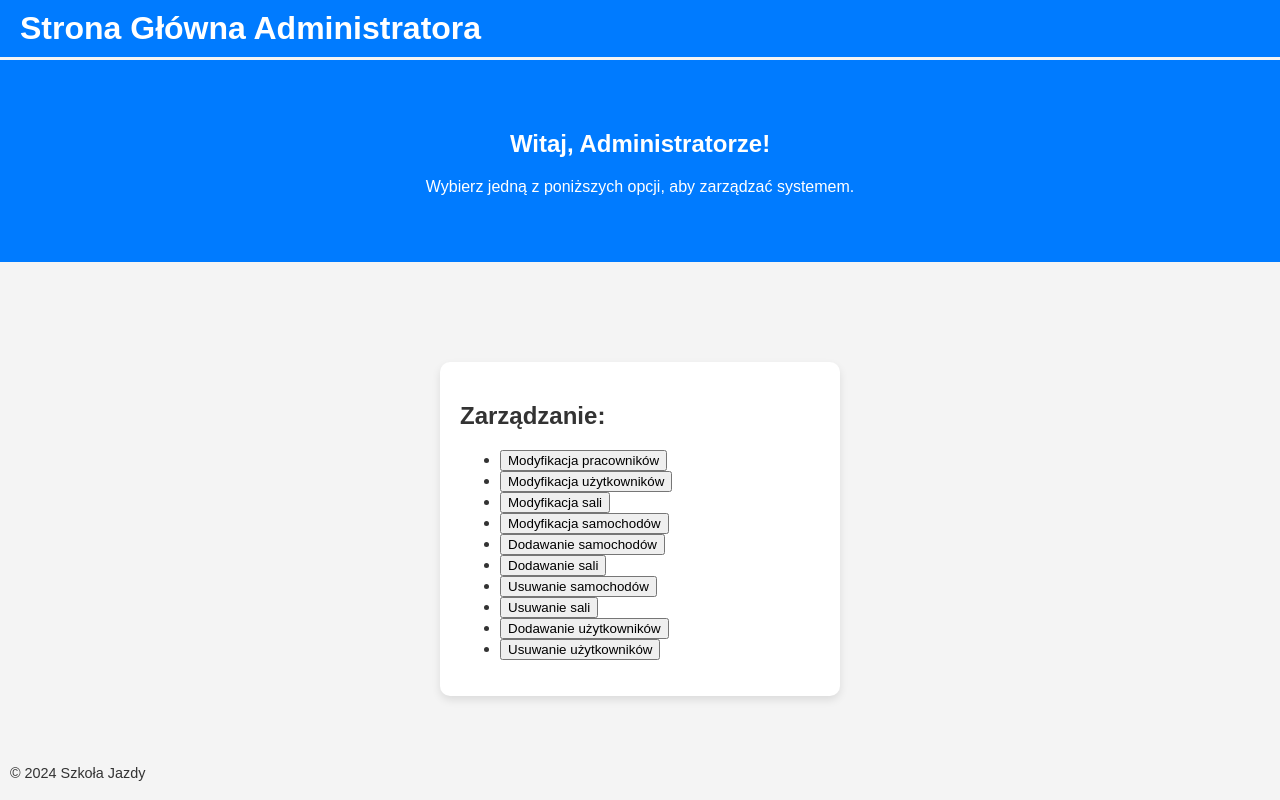
After one commit to tobiaszrolla/BazyDanych, a Django app: page /Hadmin/ in a window 1280 px wide. The commit adds this page. Run offline with Django 5.2, Linux system fonts and the light colour scheme.

Commit message:
Strona główna dla intrukotra i Admina

```diff
--- /dev/null
+++ b/Backend/bazy/szkola_jazdy/static/szkola_jazdy/js/Hadmin.js
@@ -0,0 +1,4 @@
+// Funkcja do przekierowania do wybranej podstrony
+function navigateTo(page) {
+    window.location.href = page; // Zmieniamy na odpowiedni URL podstrony
+}
--- a/Backend/bazy/szkola_jazdy/static/szkola_jazdy/js/Hinstruktor.js
+++ b/Backend/bazy/szkola_jazdy/static/szkola_jazdy/js/Hinstruktor.js
@@ -1,3 +1,4 @@
 function navigateToZajecia() {
     window.location.href = "XXX.html";
 }
+##
--- /dev/null
+++ b/Backend/bazy/szkola_jazdy/templates/szkola_jazdy/Hadmin.html
@@ -0,0 +1,45 @@
+{% load static %}
+<html lang="pl">
+<head>
+    <meta charset="UTF-8">
+    <meta name="viewport" content="width=device-width, initial-scale=1.0">
+    <title>Strona Główna Administratora</title>
+    <link rel="stylesheet" href="{% static 'szkola_jazdy/css/style.css' %}">
+    <script src="{% static 'szkola_jazdy/js/Hadmin.js' %}"></script>
+</head>
+<body>
+
+    <!-- Nagłówek -->
+    <header>
+        <div class="navbar">
+            <h1>Strona Główna Administratora</h1>
+        </div>
+    </header>
+
+    <!-- Sekcja Hero -->
+    <section class="hero">
+        <h2>Witaj, Administratorze!</h2>
+        <p>Wybierz jedną z poniższych opcji, aby zarządzać systemem.</p>
+    </section>
+
+    <!-- Główna zawartość -->
+    <main>
+        <h2>Zarządzanie:</h2>
+        <ul>
+            <li><button onclick="navigateTo('modyfikacja_pracownikow.html')">Modyfikacja pracowników</button></li>
+            <li><button onclick="navigateTo('modyfikacja_uzytkownikow.html')">Modyfikacja użytkowników</button></li>
+            <li><button onclick="navigateTo('modyfikacja_sali.html')">Modyfikacja sali</button></li>
+            <li><button onclick="navigateTo('modyfikacja_samochodow.html')">Modyfikacja samochodów</button></li>
+            <li><button onclick="navigateTo('dodawanie_samochodow.html')">Dodawanie samochodów</button></li>
+            <li><button onclick="navigateTo('dodawanie_sali.html')">Dodawanie sali</button></li>
+            <li><button onclick="navigateTo('usuwanie_samochodow.html')">Usuwanie samochodów</button></li>
+            <li><button onclick="navigateTo('usuwanie_sali.html')">Usuwanie sali</button></li>
+            <li><button onclick="navigateTo('dodawanie_uzytkownikow.html')">Dodawanie użytkowników</button></li>
+            <li><button onclick="navigateTo('usuwanie_uzytkownikow.html')">Usuwanie użytkowników</button></li>
+        </ul>
+    </main>
+    <footer>
+        <p>&copy; 2024 Szkoła Jazdy</p>
+    </footer>
+</body>
+</html>
--- a/Backend/bazy/szkola_jazdy/templates/szkola_jazdy/Hinstruktor.html
+++ b/Backend/bazy/szkola_jazdy/templates/szkola_jazdy/Hinstruktor.html
@@ -13,11 +13,6 @@
     <header>
         <div class="navbar">
             <h1>Strona Główna Instruktora</h1>
-            <nav>
-                <ul>
-                    <li><a href="#" id="logoutButton">Wyloguj</a></li>
-                </ul>
-            </nav>
         </div>
     </header>
 
--- a/Backend/bazy/szkola_jazdy/urls.py
+++ b/Backend/bazy/szkola_jazdy/urls.py
@@ -33,5 +33,6 @@ urlpatterns = [
     path('opinie/', uzytkownik_views.dodaj_opinie, name='opinie'),
     path('zapiszzajecia/<int:zajęcia_id>/', zajencia_view.zapisz_na_zajęcia, name='zapiszzajecia'),
     path('dostępne_zajęcia/', zajencia_view.dostępne_zajęcia, name='dostępne_zajęcia'),
-    path('Hinstruktor/', other_view.Hinstruktor, name='Hintrukotor')
+    path('Hinstruktor/', other_view.Hinstruktor, name='Hintrukotor'),
+    path('Hadmin/', other_view.Hadmin, name='Hadmin')
 ]
--- a/Backend/bazy/szkola_jazdy/views/other_view.py
+++ b/Backend/bazy/szkola_jazdy/views/other_view.py
@@ -46,3 +46,6 @@ def loggedin(request):
 
 def Hinstruktor(request):
     return render(request, 'szkola_jazdy/Hinstruktor.html')
+
+def Hadmin(request):
+    return render(request, 'szkola_jazdy/Hadmin.html')
```
